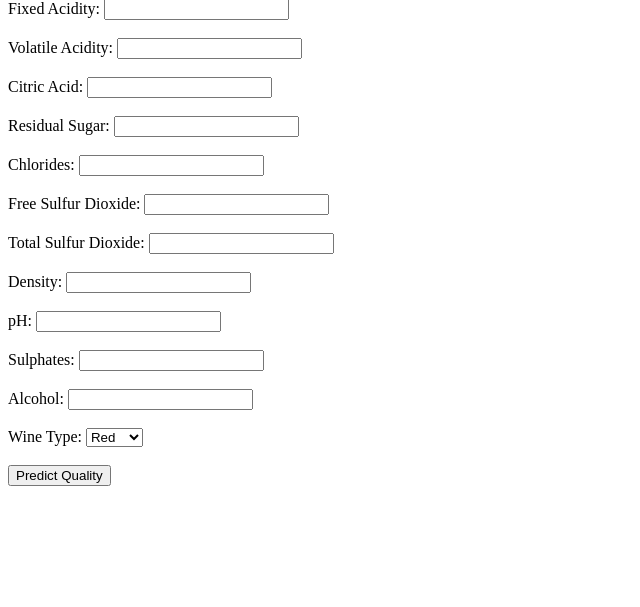
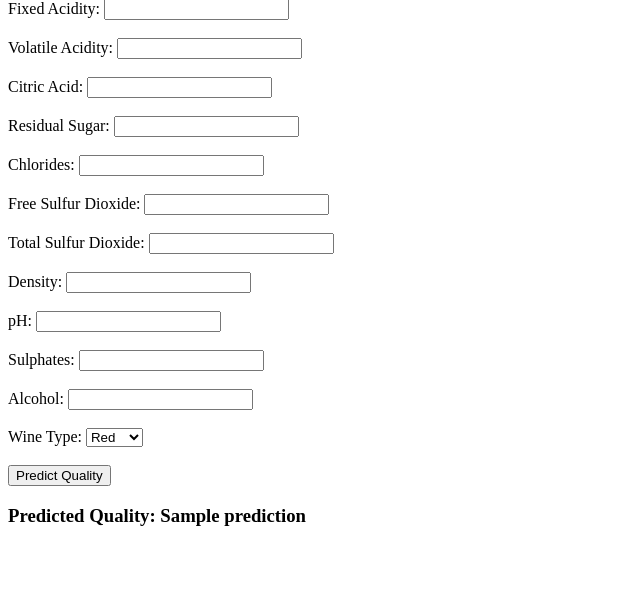
Before and after one commit to UndeadAbbi/ANA680Assignment5, a Flask app: template templates/index.html in a window 1280 px wide. Shown: the part 68-675 px from the top of the page, without its empty margins (0-640 px from the left). Run offline with Flask 3, Linux system fonts and the light colour scheme; the template is opened without the code that fills it: most values are stand-ins (such as "Sample title", 1, 10 or a date in 2020); parts of the project's set-up code (start-up, migrations or seed data) failed here and were passed over.

Commit message:
Update index.html

```diff
--- a/templates/index.html
+++ b/templates/index.html
@@ -49,5 +49,9 @@
 
         <input type="submit" value="Predict Quality">
     </form>
+
+    {% if prediction %}
+        <h3>Predicted Quality: {{ prediction }}</h3>
+    {% endif %}
 </body>
 </html>
```
